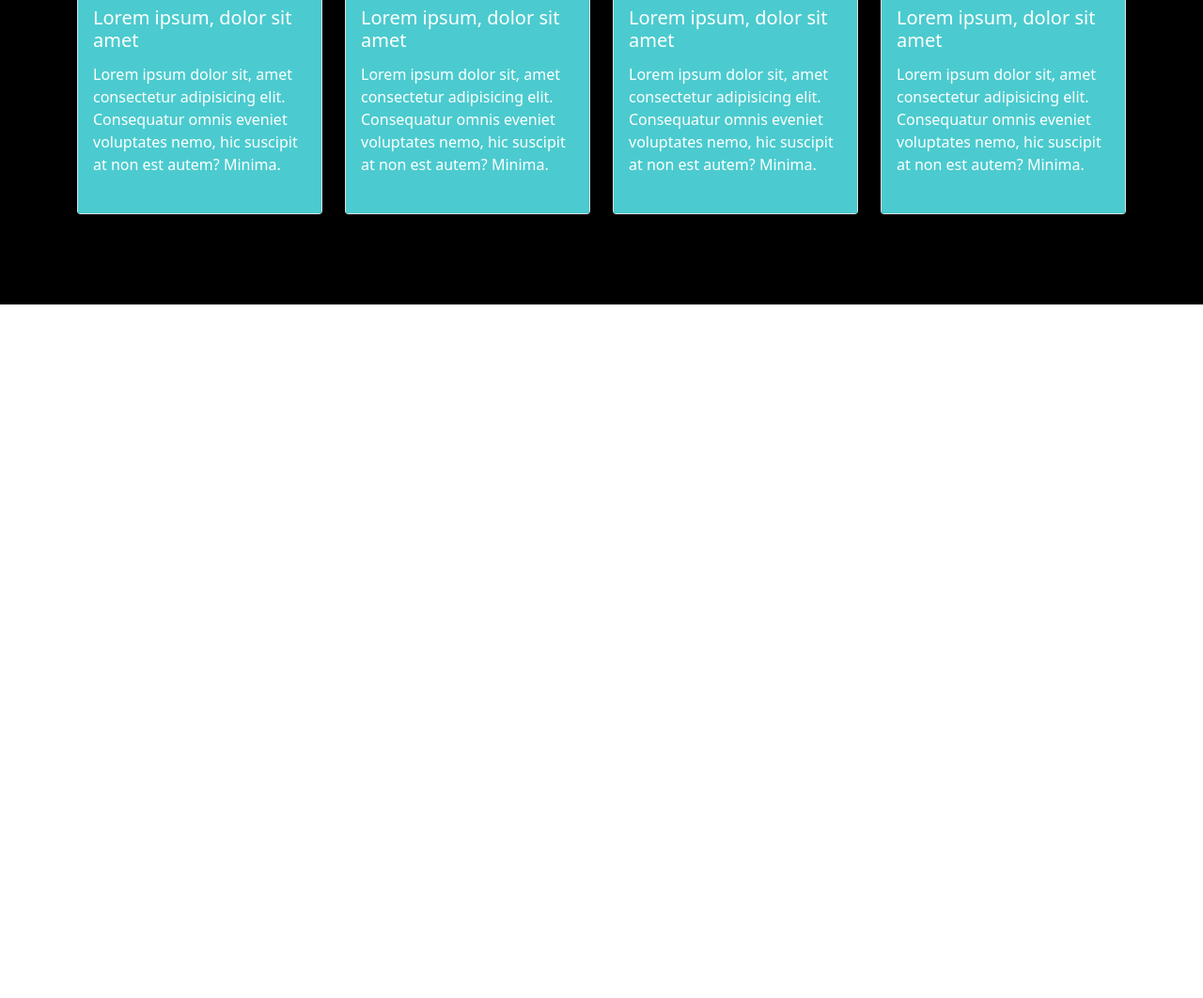
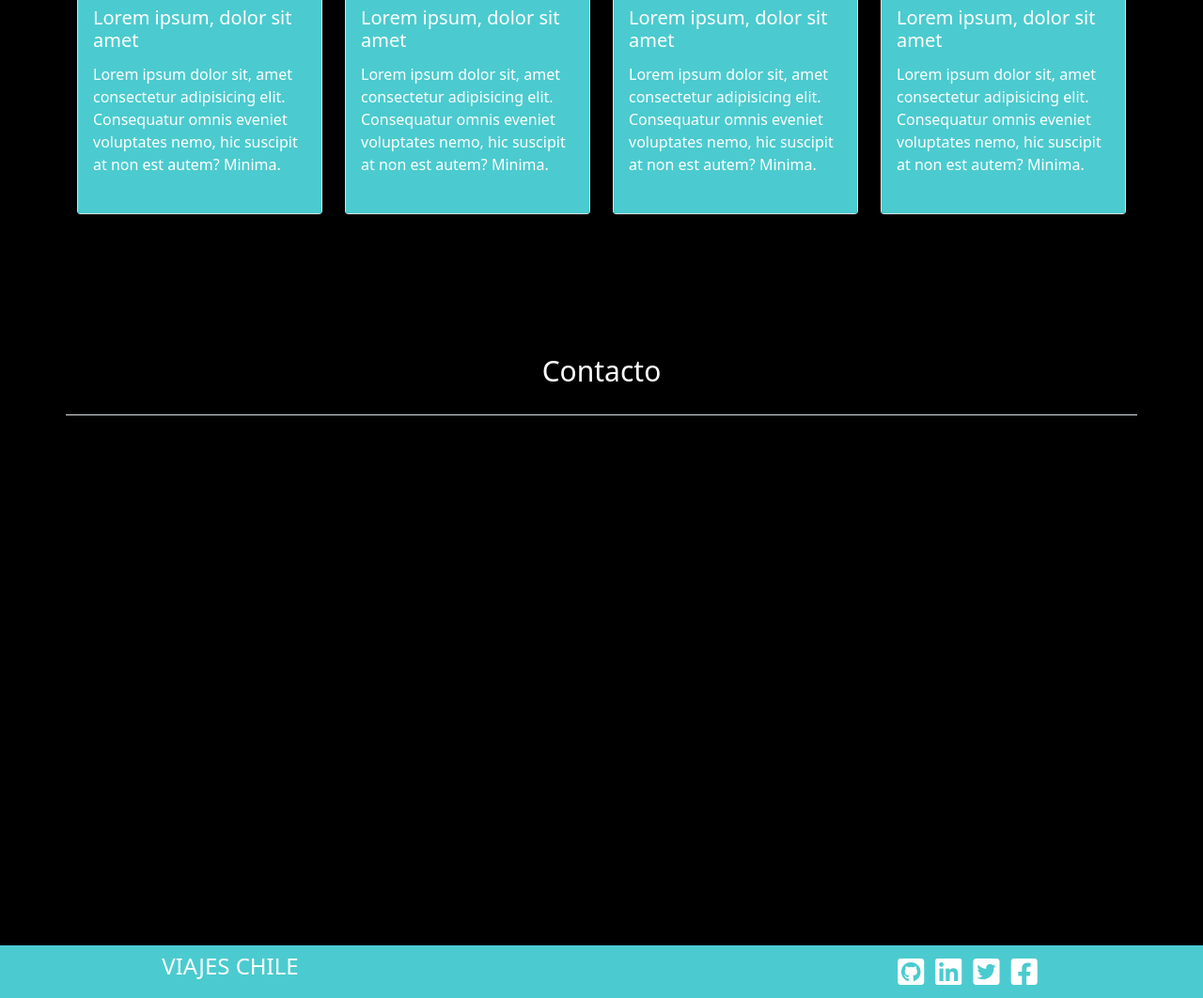
Before and after one commit to Pakogomez79/Desafio_Latam, a plain HTML site: page index.html in a window 1280 px wide. Shown: the part 2220-3282 px from the top of the page at 94% size. Before the commit the page ends 2544 px from the top, so only its background shows below. Drawn offline with nearby package versions, Linux system fonts and the light colour scheme; a script that the page names is missing.

Commit message:
casi casi

```diff
--- a/assets/css/style.css
+++ b/assets/css/style.css
@@ -11,6 +11,13 @@ html {
 }
 
 #Destacados {
+    text-align: center;
+    color: white;
+    font-weight: 100;
+    font-size: 30px;
+}
+
+#Contacto {
     text-align: center;
     color: white;
     font-weight: 100;
@@ -40,3 +47,10 @@ h5 {
     background-color: #4BCBCF;
     font-weight: 100;
 }
+
+footer {
+    background-color: #4BCBCF;
+}
+.alinear {
+    text-align: center;
+}
--- a/index.html
+++ b/index.html
@@ -154,9 +154,28 @@
         </div>
     </section>
     <!-- Typeform -->
-
+    <section class="container-fluid col-12 negro pb-5">
+        <p id="Contacto" class="container col-11 pt-5 pb-4 mb-3 border-bottom"> Contacto</p>
+        <div class="container">
+            <div class="typeform-widget" data-url="https://form.typeform.com/to/GUpy0eYT?typeform-medium=embed-snippet" style="width: 100%; height: 500px;"></div> <script> (function() { var qs,js,q,s,d=document, gi=d.getElementById, ce=d.createElement, gt=d.getElementsByTagName, id="typef_orm", b="https://embed.typeform.com/"; if(!gi.call(d,id)) { js=ce.call(d,"script"); js.id=id; js.src=b+"embed.js"; q=gt.call(d,"script")[0]; q.parentNode.insertBefore(js,q) } })() </script>
+        </div>
+    </section>
     <!-- Footer -->
-
+    <footer class="container-fluid col-12 text-white py-2">
+        <div class="alinear container col-10">
+            <div class="row">
+                <div class="container col-md-5 text-start">
+                    <h4>VIAJES CHILE</h4>
+                </div>
+                <div class="container col-md-5 text-end">
+                    <a href="https://github.com"><i class="fab fa-github-square fa-2x p-1 text-white" data-bs-toggle="tooltip" data-bs-placement="top" title="GitHub"></i></a>
+                    <a href="https://www.linkedin.com"><i class="fab fa-linkedin fa-2x p-1 text-white" data-bs-toggle="tooltip" data-bs-placement="top" title="Linkedin"></i></a>
+                    <a href="https://twitter.com"><i class="fab fa-twitter-square fa-2x p-1 text-white" data-bs-toggle="tooltip" data-bs-placement="top" title="Twitter"></i></a>
+                    <a href="https://facebook.com"><i class="fab fa-facebook-square fa-2x p-1 text-white" data-bs-toggle="tooltip" data-bs-placement="top" title="Facebook"></i></a>
+                </div>
+            </div>
+        </div>
+    </footer>
     <!-- Bootstrap & Javascript -->
     <script src="https://cdn.jsdelivr.net/npm/bootstrap@5.0.2/dist/js/bootstrap.bundle.min.js" integrity="sha384-MrcW6ZMFYlzcLA8Nl+NtUVF0sA7MsXsP1UyJoMp4YLEuNSfAP+JcXn/tWtIaxVXM" crossorigin="anonymous"></script>
     <!-- Jquery -->
```
